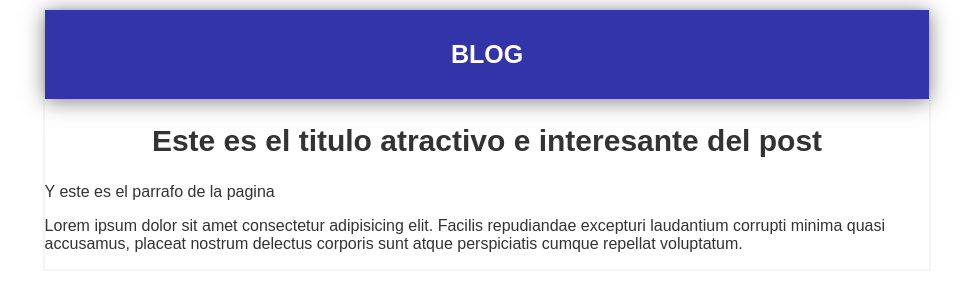
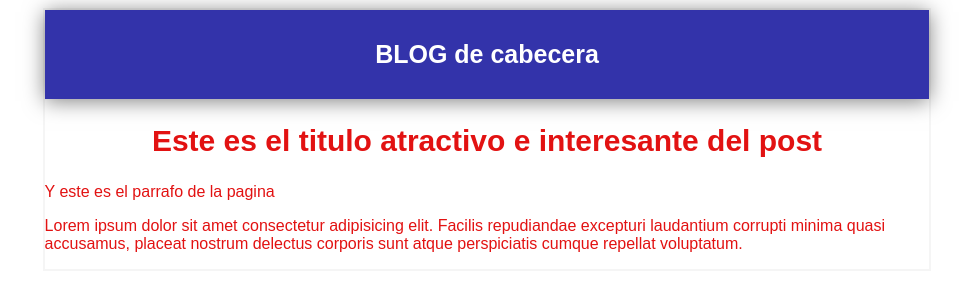
Before and after one commit to CrissG07/Blog, a plain HTML site: page index.html in a window 1280 px wide. Shown: the whole page, without its empty margins (153-1126 px from the left). Drawn offline with Linux system fonts and the light colour scheme.

Commit message:
Modifique la cabecera y el color del texto

```diff
--- a/index.html
+++ b/index.html
@@ -10,7 +10,7 @@
 
     <section id="container">
         <div id="cabecera">
-            <p>BLOG</p>
+            <p>BLOG de cabecera</p>
         </div>
     <div id="post">
         <h1>Este es el titulo atractivo e interesante del post</h1>
--- a/style.css
+++ b/style.css
@@ -1,6 +1,6 @@
 html{
     text-align: center;
-    color: #333;
+    color: #e21212;
     font-family: 'Arial', Times, serif;
     font-size: 62.5%;
     margin: 0;
```
